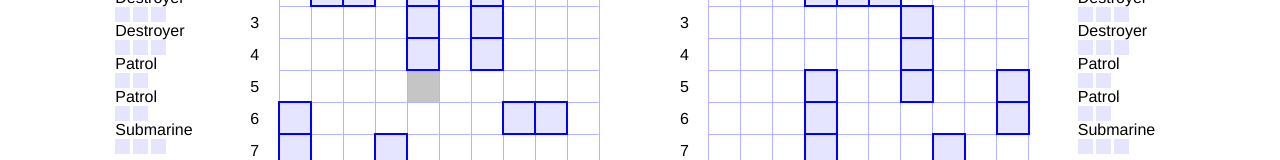
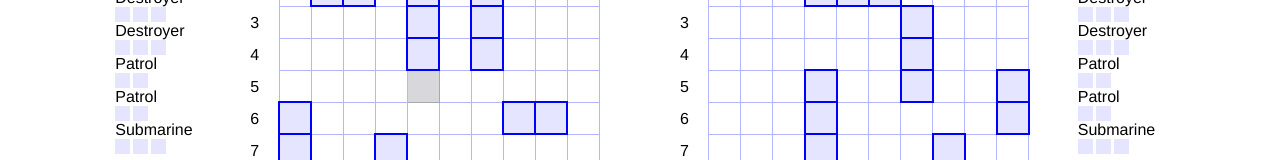
Before and after one commit to VietAnhPhan/top-battleship, a website built with webpack: page src/template.html in a window 1280 px wide. Shown: the part 178-338 px from the top of the page. Built offline with nearby package versions, Linux system fonts and the light colour scheme.

Commit message:
changed color of shot square and move the style class to below the square class to take priority effect

```diff
--- a/src/css/style.css
+++ b/src/css/style.css
@@ -95,10 +95,7 @@ th {
     gap: 3px;
 }
 
-.square-get-shot {
-    border: 2px solid darkgray;
-    background: rgba(65, 63, 63, 0.3);
-}
+
 
 .square-blank-space {
     border: 2px solid red !important;
@@ -122,3 +119,8 @@ th {
     color: #999;
     font-size: 12px;
 }
+
+.square-get-shot {
+    border: 1px solid darkgray;
+    background: #d7d7dc;
+}
```
